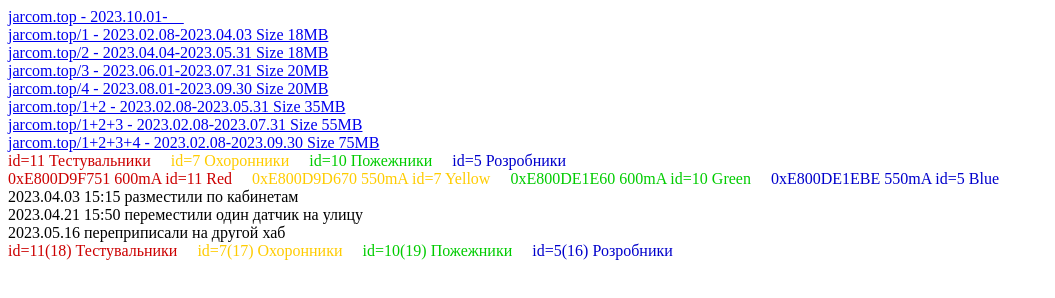
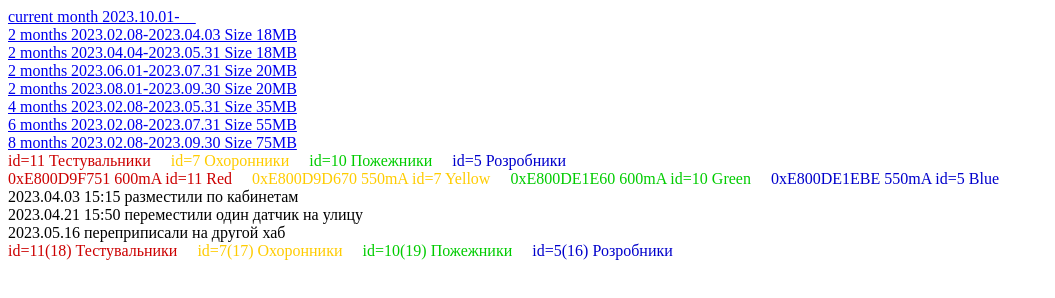
Before and after one commit to JaRcomGitHub/nodejs-host-ws, a website: page json-parse-for-graph/index.html in a window 1280 px wide. Shown: the whole page, without its empty margins (0-1055 px from the left). Drawn offline with nearby package versions, Linux system fonts and the light colour scheme; no server answers.

Commit message:
Update index.html

```diff
--- a/json-parse-for-graph/index.html
+++ b/json-parse-for-graph/index.html
@@ -8,28 +8,28 @@
 <div>
     <ul>
         <li>
-            <a href="https://jarcom.top">jarcom.top - 2023.10.01-__</a>
+            <a href="https://jarcom.top">current month 2023.10.01-__</a>
         </li>
         <li>
-            <a href="https://jarcom.top/1">jarcom.top/1 - 2023.02.08-2023.04.03 Size 18MB</a>
+            <a href="https://jarcom.top/1">2 months 2023.02.08-2023.04.03 Size 18MB</a>
         </li>
         <li>
-            <a href="https://jarcom.top/2">jarcom.top/2 - 2023.04.04-2023.05.31 Size 18MB</a>
+            <a href="https://jarcom.top/2">2 months 2023.04.04-2023.05.31 Size 18MB</a>
         </li>
         <li>
-            <a href="https://jarcom.top/3">jarcom.top/3 - 2023.06.01-2023.07.31 Size 20MB</a>
+            <a href="https://jarcom.top/3">2 months 2023.06.01-2023.07.31 Size 20MB</a>
         </li>
         <li>
-            <a href="https://jarcom.top/4">jarcom.top/4 - 2023.08.01-2023.09.30 Size 20MB</a>
+            <a href="https://jarcom.top/4">2 months 2023.08.01-2023.09.30 Size 20MB</a>
         </li>
         <li>
-            <a href="https://jarcom.top/1+2">jarcom.top/1+2 - 2023.02.08-2023.05.31 Size 35MB</a>
+            <a href="https://jarcom.top/1+2">4 months 2023.02.08-2023.05.31 Size 35MB</a>
         </li>
         <li>
-            <a href="https://jarcom.top/1+2+3">jarcom.top/1+2+3 - 2023.02.08-2023.07.31 Size 55MB</a>
+            <a href="https://jarcom.top/1+2+3">6 months 2023.02.08-2023.07.31 Size 55MB</a>
         </li>
         <li>
-            <a href="https://jarcom.top/1+2+3+4">jarcom.top/1+2+3+4 - 2023.02.08-2023.09.30 Size 75MB</a>
+            <a href="https://jarcom.top/1+2+3+4">8 months 2023.02.08-2023.09.30 Size 75MB</a>
         </li>
 </div>
 
```
